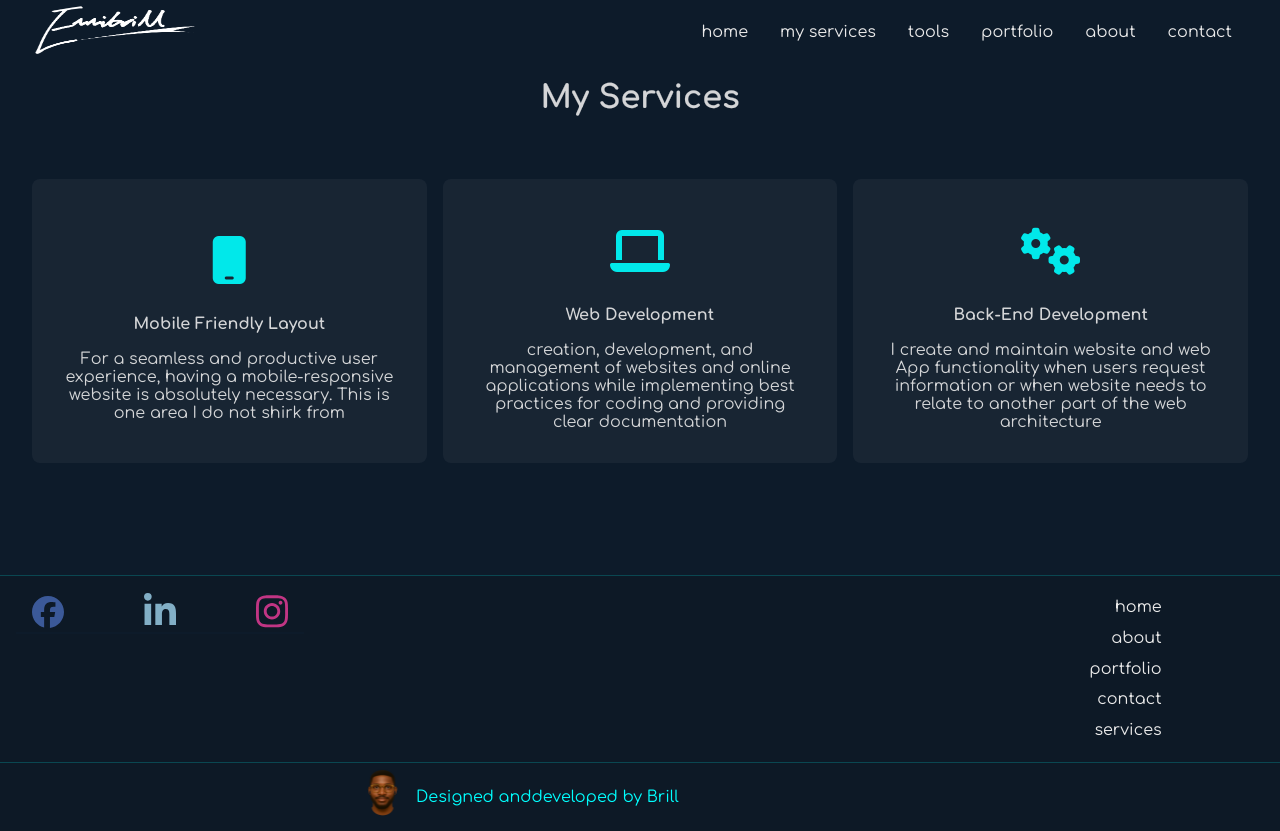
After one commit to Emmibrill/portfolio-full-stack, a Django app: page /my-service/ in a window 1280 px wide. The commit adds this page. Run offline with Django 5.2, Linux system fonts and the light colour scheme.

Commit message:
add service template

```diff
--- a/portfolioApp/urls.py
+++ b/portfolioApp/urls.py
@@ -13,6 +13,7 @@ urlpatterns = [
     path('contact/', views.contact, name='contact'),
     path('thank-you/<str:name>/', views.thank_you, name='thank-you'),
     path('test-email/', views.test_email_view),
+    path('my-service/', views.my_service, name='my-service'),
 
 
 ]
--- a/portfolioApp/views.py
+++ b/portfolioApp/views.py
@@ -65,7 +65,7 @@ def contact(request):
 
             return redirect('thank-you', name=name)  #redirect URL name
         else:
-            # ✅ DEBUG: Show why form failed
+            #DEBUG: Show why form failed
             print("Form is invalid:", form.errors)
     else:
         form = contactForm()
@@ -77,7 +77,9 @@ def contact(request):
 def thank_you(request, name):
     return render(request, 'portfolioApp/thank-you.html', {'name': name})
 
-
+def my_service(request):
+    context = {}
+    return render(request, 'portfolioApp/service.html', context)
 
 
 def test_email_view(request):
--- a/static/css/portfolio.css
+++ b/static/css/portfolio.css
@@ -197,14 +197,6 @@ footer {
 .footer_top {
     display: flex;
     gap: 2rem;
-}
-
-.footer_top h1 {
-    padding: 1rem;
-    color: var(--mobile-nav-text-color);
-    font: 3rem;
-    font-weight: bolder;
-    font-family: Impact, sans-serif;
 }
 
 .name_socials {
@@ -1061,6 +1053,75 @@ footer {
 }
 
 
+/* style service section*/
+
+.services{
+    position: relative;
+    /*background: url(laptop-keyboard-in-red-hue.jpg);*/
+    background-position: center;
+    background-size: cover;
+    background-repeat: no-repeat;
+    margin-top: 0rem;
+    padding: 7rem 2rem;
+    opacity: .9;
+}
+.service_head{
+    display: flex;
+    flex-direction: column;
+    align-items: center;
+    justify-content: center;
+    text-align: center;
+    text-transform: capitalize;
+    transform: translateY(-3rem);
+    padding: 1rem;
+    color: var(--mobile-nav-text-color);
+    -webkit-text-stroke: .2px var(--mobile-nav-text-color);
+    font-size: 2rem;
+    font-weight: bolder;
+}
+.all_services{
+    display: grid;
+    grid-template-columns: repeat(auto-fit, minmax(min(20rem, 100%), 1fr));
+    gap: 1rem;
+}
+.service_con{
+    background: var(--form-input-bg-color);
+    border-radius: .5rem;
+    padding: 2rem;
+    display: flex;
+    gap: 1rem;
+    flex-direction: column;
+    align-items: center;
+    justify-content: center;
+    text-align: center;
+}
+.icon_con{
+    position: relative;
+    display: flex;
+    align-items: center;
+    justify-content: center;
+    width: 5rem;
+    height: 5rem;
+    border-radius: 50%;
+}
+.icon_con .fa-solid{
+    position: absolute;
+    font-size: 3rem;
+    color: #0ff;
+
+}
+.ser_wrtup, .ser_par{
+    z-index: 1;
+}
+.ser_wrtup-txt{
+    text-transform: capitalize;
+    font-size: 1rem;
+    line-height: 1.1rem;
+    color: var(--mobile-nav-text-color);
+}
+.ser_par-wrtup{
+    color: var(--mobile-nav-text-color);
+}
 
 
 
--- a/static/js/portfolio.js
+++ b/static/js/portfolio.js
@@ -2,6 +2,8 @@ const navToggler = document.querySelector(".hambugger");
 const navList = document.querySelector(".lists");
 const navTabs = document.querySelectorAll(".list__tab");
 const navTabsPar = document.querySelectorAll(".list");
+const myServicesCon = document.querySelector(".all_services");
+console.log(myServicesCon);
 
 //activates the navigation bar and controls the hambugger movement
 function activateNavbar() {
@@ -225,3 +227,58 @@ document.addEventListener("DOMContentLoaded", () => {
 });
 
 //start a new line of coding here
+
+//display services
+
+
+function showServices(){
+
+  let myServices = '';
+  let ser = [
+    {
+      serviceIcon: '<i class="fa-solid fa-mobile"></i>',
+      serviceName: "mobile friendly layout",
+      servicePar: `For a seamless and productive user experience,
+                  having a mobile-responsive website is absolutely
+                  necessary. This is one area I do not shirk from`,
+    },
+    {
+      serviceIcon: '<i class="fa-solid fa-laptop"></i>',
+      serviceName: "web development",
+      servicePar: `creation, development, and management of websites
+                        and online applications while implementing best practices
+                        for coding and providing clear documentation`,
+    },
+    {
+      serviceIcon: '<i class="fa-solid fa-gears"></i>',
+      serviceName: "Back-End Development",
+      servicePar: `I create and maintain website and web App functionality
+                        when users request information or when website needs to relate
+                        to another part of the web architecture`,
+    },
+  ]
+
+  ser.forEach(s => {
+    myServices += `
+    <div class="service_con">
+            <div class="icon_con">
+                ${s.serviceIcon}
+            </div>
+            <div class="ser_wrtup">
+                <h2 class="ser_wrtup-txt">${s.serviceName}</h2>
+            </div>
+            <div class="ser_par">
+                <p class="ser_par-wrtup">
+                    ${s.servicePar}
+                </p>
+            </div>
+
+        </div>`
+  })
+  myServicesCon.innerHTML = myServices;
+  console.log(myServices);
+}
+showServices();
+
+
+console.log(myServicesCon);
--- a/templates/portfolioApp/base.html
+++ b/templates/portfolioApp/base.html
@@ -37,7 +37,7 @@
                     <div class="nav__list">
                         <ul class="lists">
                             <li class="list"><a class="list__tab" href="{% url 'home' %}">home</a></li>
-                            <li class="list"><a class="list__tab" href="#">my services</a></li>
+                            <li class="list"><a class="list__tab" href="{% url 'my-service' %}">my services</a></li>
                             <li class="list"><a class="list__tab" href="#">tools</a></li>
                             <li class="list"><a class="list__tab" href="{% url 'projects' %}">portfolio</a></li>
                             <li class="list"><a class="list__tab" href="{% url 'about-me' %}">about</a></li>
@@ -61,7 +61,6 @@
     <footer>
         <div class="footer_top">
             <div class="name_socials">
-                <h1>Brill Udo</h1>
                 <div class="footer_socials social_con">
                     <a href="#" class="social facebook"><svg class="facebook" xmlns="http://www.w3.org/2000/svg" viewBox="0 0 512 512"><!--!Font Awesome Free 6.7.2 by @fontawesome - https://fontawesome.com License - https://fontawesome.com/license/free Copyright 2025 Fonticons, Inc.--><path d="M512 256C512 114.6 397.4 0 256 0S0 114.6 0 256C0 376 82.7 476.8 194.2 504.5V334.2H141.4V256h52.8V222.3c0-87.1 39.4-127.5 125-127.5c16.2 0 44.2 3.2 55.7 6.4V172c-6-.6-16.5-1-29.6-1c-42 0-58.2 15.9-58.2 57.2V256h83.6l-14.4 78.2H287V510.1C413.8 494.8 512 386.9 512 256h0z"/></svg></a href="#">
                     <a href="#" class="social linkedin"><svg xmlns="http://www.w3.org/2000/svg" viewBox="0 0 448 512"><!--!Font Awesome Free 6.7.2 by @fontawesome - https://fontawesome.com License - https://fontawesome.com/license/free Copyright 2025 Fonticons, Inc.--><path d="M100.3 448H7.4V148.9h92.9zM53.8 108.1C24.1 108.1 0 83.5 0 53.8a53.8 53.8 0 0 1 107.6 0c0 29.7-24.1 54.3-53.8 54.3zM447.9 448h-92.7V302.4c0-34.7-.7-79.2-48.3-79.2-48.3 0-55.7 37.7-55.7 76.7V448h-92.8V148.9h89.1v40.8h1.3c12.4-23.5 42.7-48.3 87.9-48.3 94 0 111.3 61.9 111.3 142.3V448z"/></svg></a href="#">
--- /dev/null
+++ b/templates/portfolioApp/service.html
@@ -0,0 +1,20 @@
+{% extends "portfolioApp/base.html" %}
+{% load static %}
+
+{% block contents %}
+
+<section class="my_services" id="my_services">
+        <div class="services">
+            <div class="ser_overlay"></div>
+            <h1 class="service_head">
+                my services
+            </h1>
+
+            <div class="all_services">
+
+            </div>
+        </div>
+
+    </section>
+
+{% endblock %}
```
